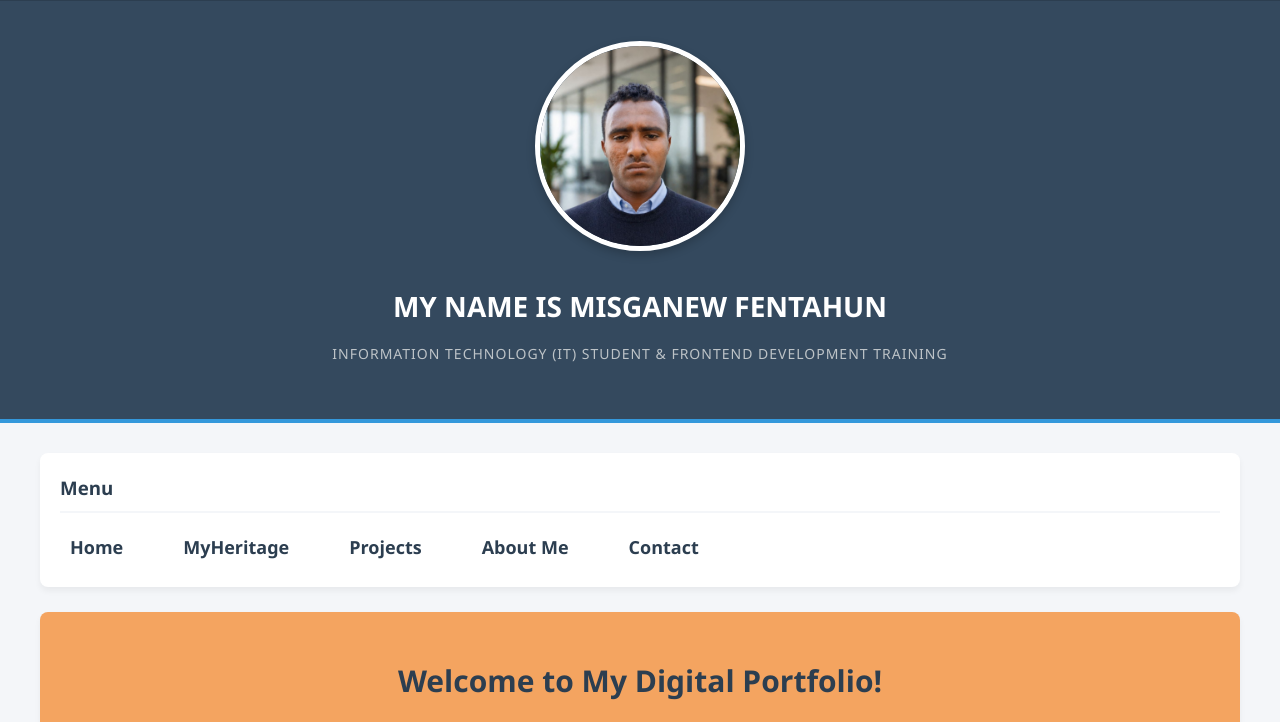
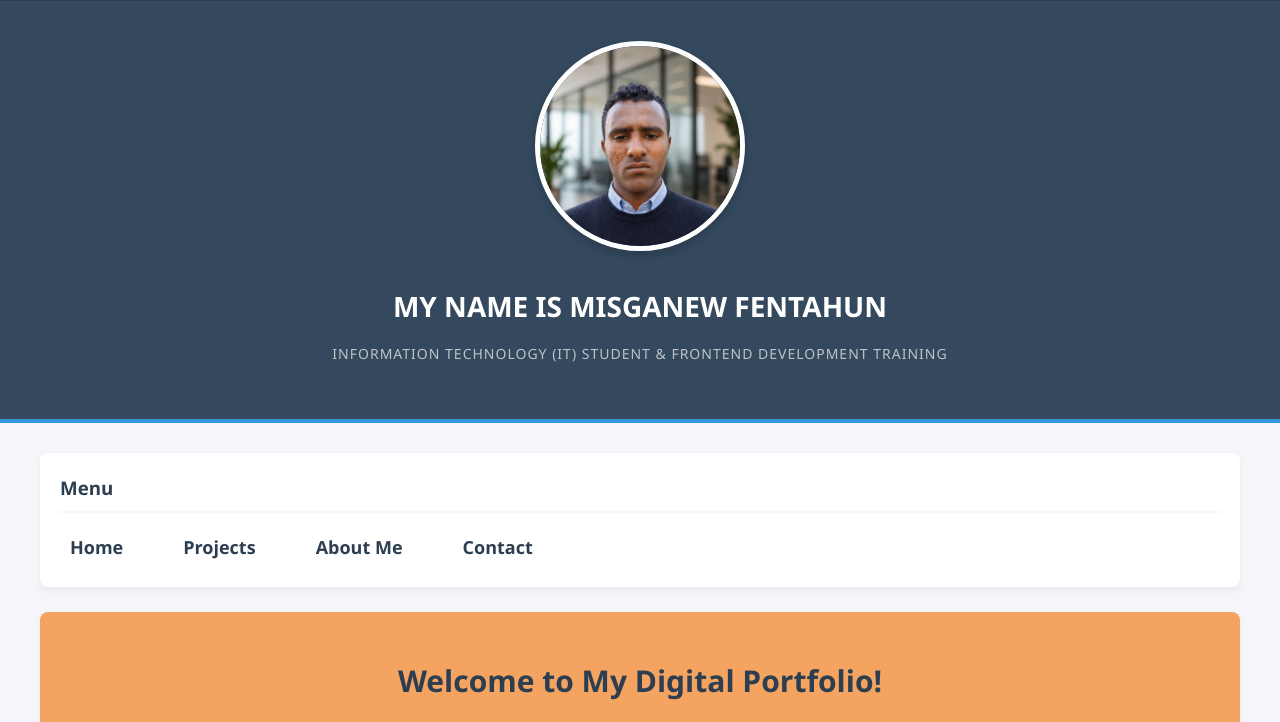
Before and after one commit to misganew-dot/myportfolio, a plain HTML site: page index.html in a window 1280 px wide. Shown: the part 77-799 px from the top of the page. Drawn offline with Linux system fonts and the light colour scheme.

Commit message:
Fix HTML structure and remove unnecessary elements

```diff
--- a/index.html
+++ b/index.html
@@ -24,7 +24,6 @@
             <h3>Menu</h3>
             <ul>
                 <li><a href="index.html">Home</a></li>
-                <li><a href="tara.html">MyHeritage</a></li>
                 <li><a href="project.html">Projects</a></li>
                 <li><a href="about.html">About Me</a></li>
                 <li><a href="contact.html">Contact</a></li>
```
